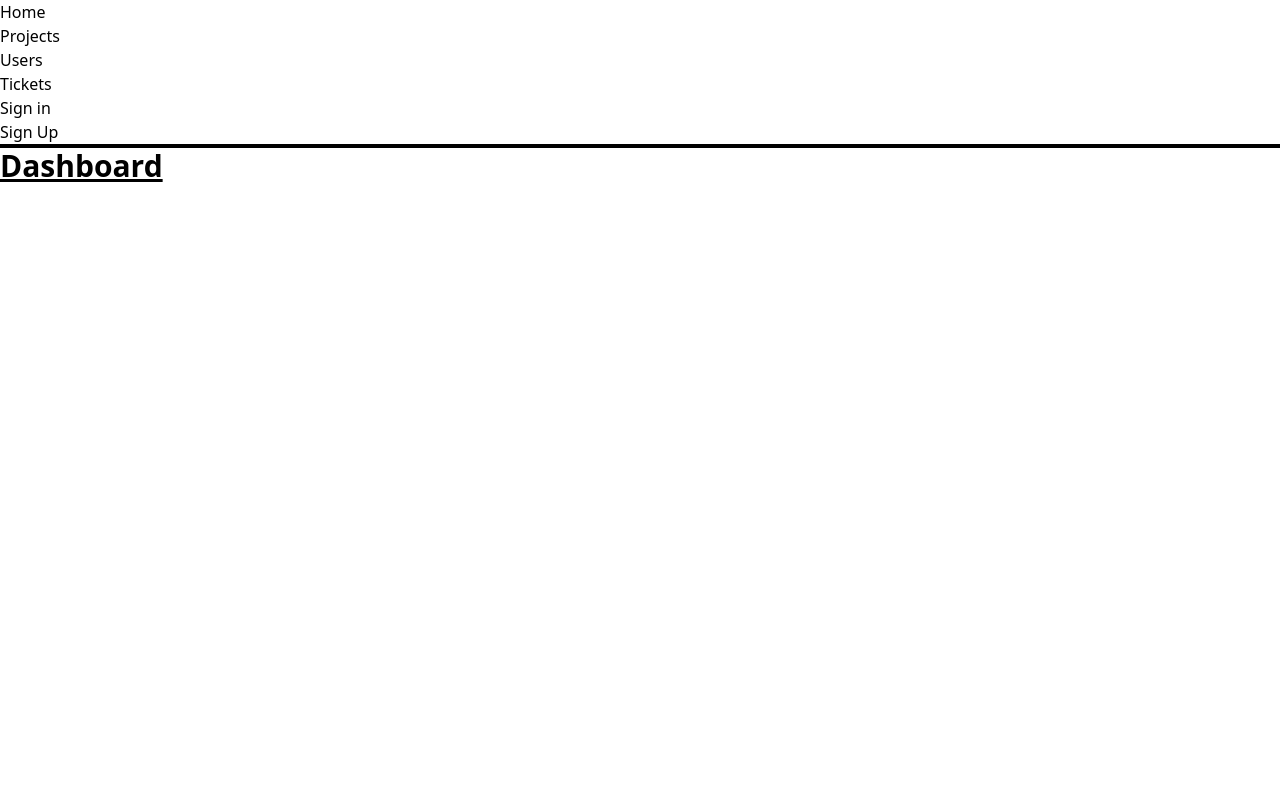
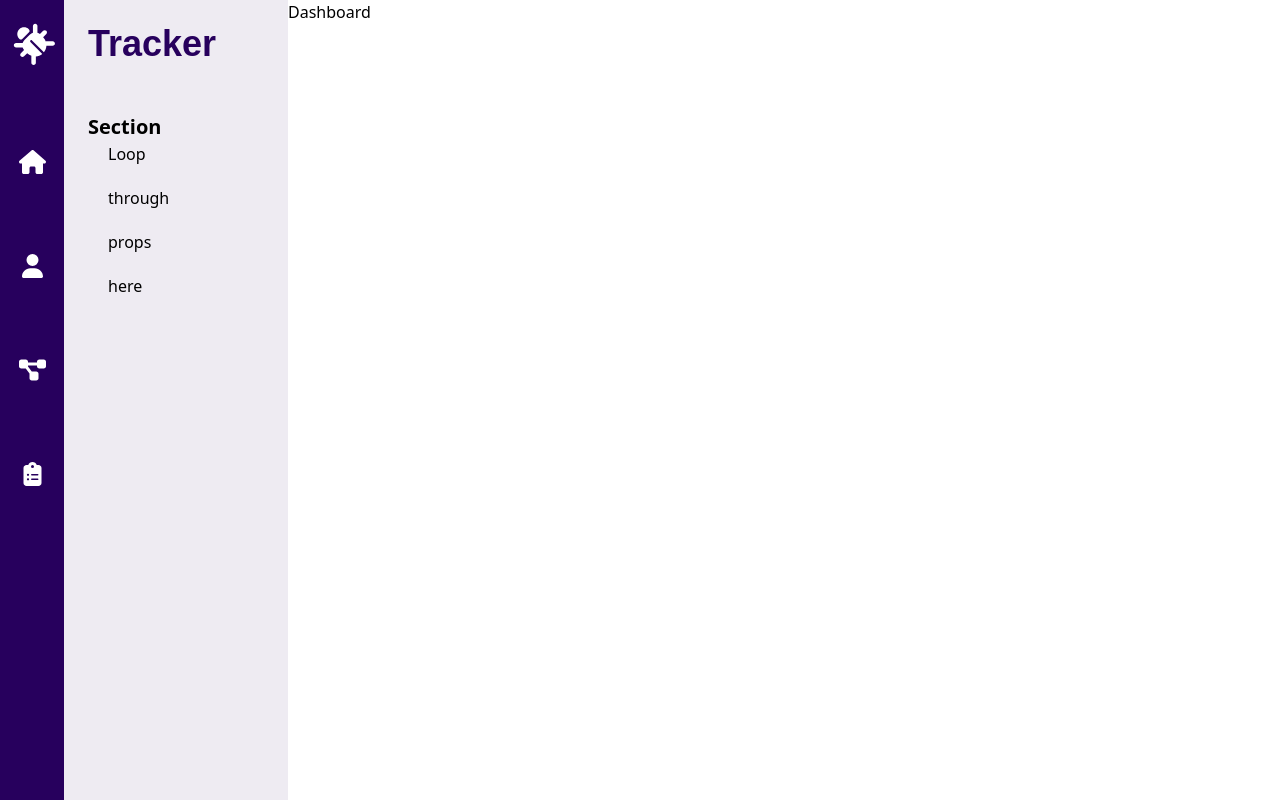
Before and after one commit to aaronlmjohnson/issue-tracker, a React (Create React App) app in the folder client/: page / in a window 1280 px wide. Built offline with nearby package versions, Linux system fonts and the light colour scheme.

Commit message:
added styling to sidebar

```diff
--- a/client/src/components/Navbar.tsx
+++ b/client/src/components/Navbar.tsx
@@ -1,23 +1,63 @@
 import { useNavigate } from "react-router-dom";
 import { useAuthContext } from "../hooks/useAuthContext";
 import { useLogout } from "../hooks/useLogout";
+import { FontAwesomeIcon } from '@fortawesome/react-fontawesome';
+import { faHouse, faUser, faDiagramProject, faClipboardList, faBug } from '@fortawesome/free-solid-svg-icons';
 
 const Navbar = ()=>{
     const { user } = useAuthContext();
     const { logout } = useLogout();
 
+    const home = <FontAwesomeIcon icon={faHouse} className="text-white text-2xl"/>
+    const usersIcon = <FontAwesomeIcon icon={faUser} className="text-white text-2xl" />
+    const projectsIcon = <FontAwesomeIcon icon={faDiagramProject} className="text-white text-2xl"/>
+    const ticketsIcon = <FontAwesomeIcon icon={faClipboardList} className="text-white text-2xl"/>
+
+    const logo = <FontAwesomeIcon icon={faBug} className="rotate-45 text-white text-4xl"/>
     return(
-        <nav className="border-b-4 border-t-0 border-x-0  border-black">
-            <p className=""><a href="/dashboard">Home</a></p>
-            <p className=""><a href="/projects">Projects</a></p>
-            <p className=""><a href="/users">Users</a></p>
-            <p className=""><a href="/tickets">Tickets</a></p>
-            {user ? <p>Logged in As: {user.user.fullName}</p> : <></>}
-            {user && <button onClick={logout}>Log out</button>}
-            {!user && <p><a href="/login">Sign in</a></p>}
-            {!user && <p><a href="/sign-up">Sign Up</a></p>}
-        </nav>
+        <div className="flex">
+            <nav className="bg-primary w-16 h-screen flex flex-col gap-y-16">
+                <div className="mx-auto my-6">
+                    {logo}
+                </div>
+                <div className="flex flex-col mx-auto gap-y-20">
+                    {home}
+                    {usersIcon}
+                    {projectsIcon}
+                    {ticketsIcon}
+                </div>
+
+            </nav>
+            <nav className="bg-primary bg-opacity-[.08] w-56 h-screen p-6">
+                <div className="">
+                    <h1 className="text-primary font-secondary text-4xl font-bold">Tracker</h1>
+
+                    <div className="pt-12">
+                        <h2 className="text-[20px] font-bold">Section</h2>
+                        <ul className="flex  flex-col gap-y-5 pl-5">
+                            <li>Loop</li>
+                            <li>through</li>
+                            <li>props</li>
+                            <li>here</li>
+                        </ul>
+                    </div>
+                </div>
+
+            </nav>
+        </div>
+
     )
+
+
 }
 
+  /* <p className=""><a href="/dashboard">Home</a></p>
+                <p className=""><a href="/projects">Projects</a></p>
+                <p className=""><a href="/users">Users</a></p>
+                <p className=""><a href="/tickets">Tickets</a></p>
+                {user ? <p>Logged in As: {user.user.fullName}</p> : <></>}
+                {user && <button onClick={logout}>Log out</button>}
+                {!user && <p><a href="/login">Sign in</a></p>}
+                {!user && <p><a href="/sign-up">Sign Up</a></p>} */
+
 export default Navbar;
--- a/client/src/hooks/useLogin.tsx
+++ b/client/src/hooks/useLogin.tsx
@@ -15,8 +15,7 @@ export const useLogin = ()=>{
     const login = async(form:LoginFormObj, url="")=>{
         setIsLoading(true);
         setError("");
-        console.log(url)
-        const response = await fetch(url || `${process.env.REACT_APP_CONNECTION_STRING}/users/login`, {
+        const response = await fetch(url || `http://localhost:3001/users/login`, {
             method: "POST",
             headers: {
                 'Content-Type': 'application/json'
--- a/client/src/pages/Dashboard.tsx
+++ b/client/src/pages/Dashboard.tsx
@@ -5,7 +5,7 @@ const Dashboard = ()=>{
                 <div className="">
 
                 </div>
-            <h1 className="text-3xl font-bold underline">Dashboard</h1>
+            <h1 className="">Dashboard</h1>
         </div>
     );
 }
--- a/client/src/pages/SignUp.tsx
+++ b/client/src/pages/SignUp.tsx
@@ -42,9 +42,7 @@ const SignUp = (props: any)=>{
 
     return (
         rolesLoading ?
-        <ContentLoading
-            bg-color={"primary"}
-        />:
+        <ContentLoading />:
         <div className="bg-primary bg-opacity-[100] flex h-screen">
             <div className="m-auto bg-white h-fit max-w-lg min-w-fit w-1/2 py-8 px-12 ">
                 <FormLogo />
--- a/client/src/routes/Root.tsx
+++ b/client/src/routes/Root.tsx
@@ -3,10 +3,11 @@ import { Outlet } from "react-router-dom";
 
 const Root = ()=>{
     return (
-        <>
+        <div className="flex">
             <Navbar />
             <Outlet />
-        </>
+        </div>
+
     );
 }
 
```
